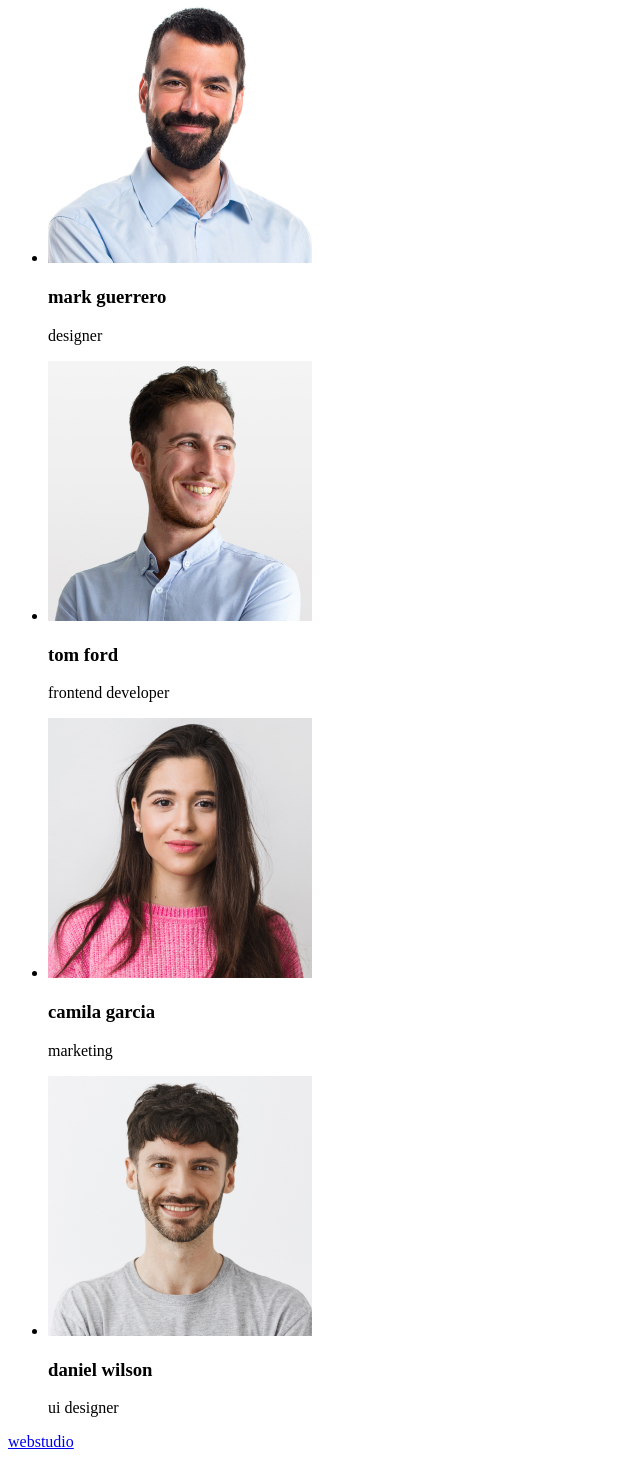
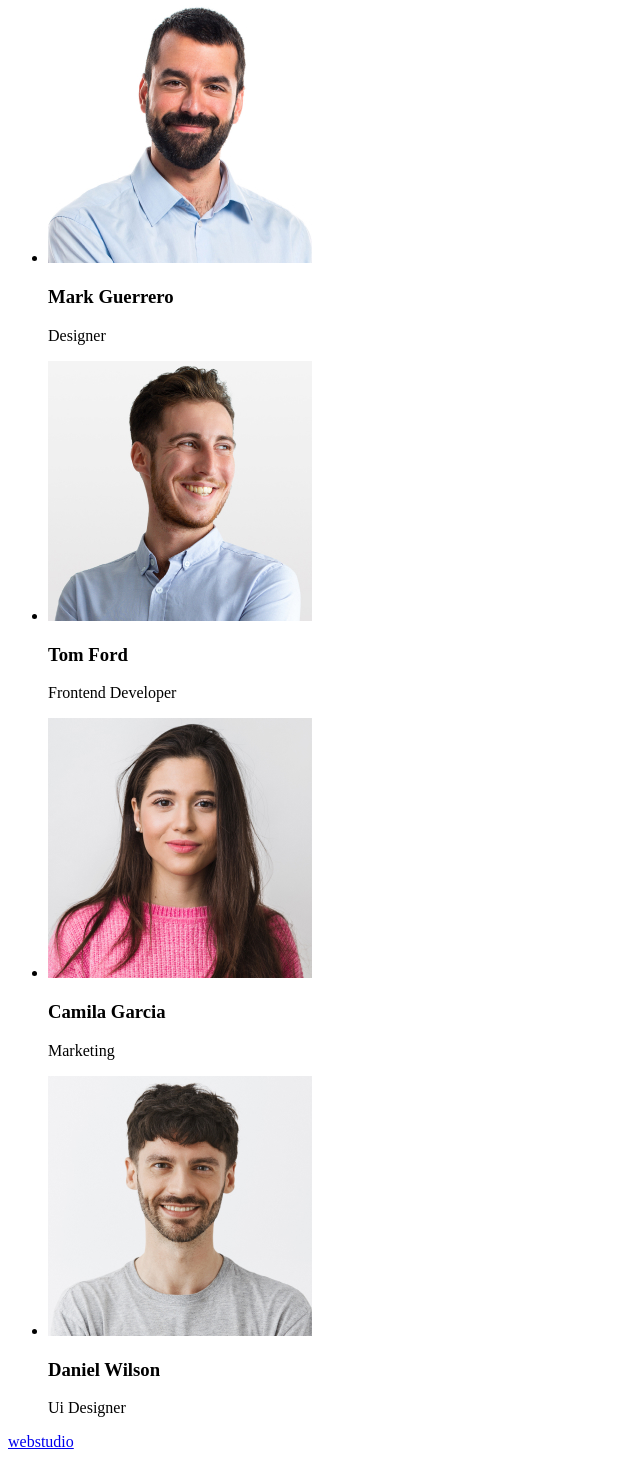
Before and after one commit to EsinKAYA/goit-markup-hw-01, a plain HTML site: page index.html in a window 1280 px wide. Shown: the part 657-2120 px from the top of the page, without its empty margins (0-640 px from the left). Drawn offline with Linux system fonts and the light colour scheme.

Commit message:
deneme12

```diff
--- a/index.html
+++ b/index.html
@@ -65,23 +65,23 @@
         <ul>
           <li>
             <img src="./images/img.jpg" alt="1.kişi" width="264"/>
-            <h3>mark guerrero</h3>
-            <p>designer</p>
+            <h3>Mark Guerrero</h3>
+            <p>Designer</p>
           </li>
           <li>
             <img src="./images/img(2).jpg" alt="2.kişi" width="264"/>
-            <h3>tom ford</h3>
-            <p>frontend developer</p>
+            <h3>Tom Ford</h3>
+            <p>Frontend Developer</p>
           </li>
           <li>
             <img src="./images/img(3).jpg" alt="3.kişi" width="264"/>
-            <h3>camila garcia</h3>
-            <p>marketing</p>
+            <h3>Camila Garcia</h3>
+            <p>Marketing</p>
           </li>
           <li>
             <img src="./images/img(4).jpg" alt="4.kişi" width="264"/>
-            <h3>daniel wilson</h3>
-            <p>ui designer</p>
+            <h3>Daniel Wilson</h3>
+            <p>Ui Designer</p>
           </li>
         </ul>
       </section>
```
